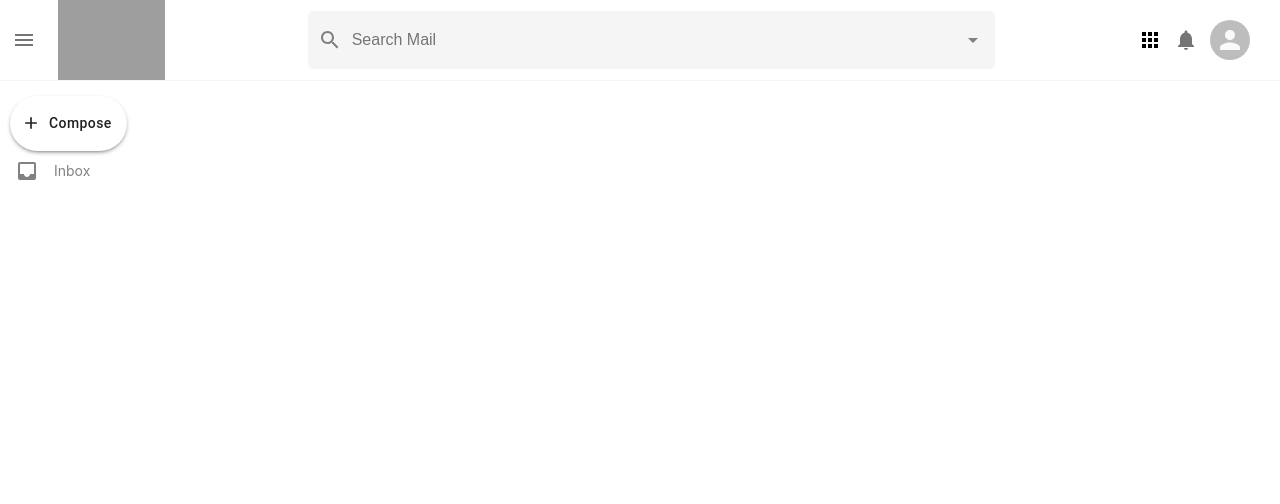
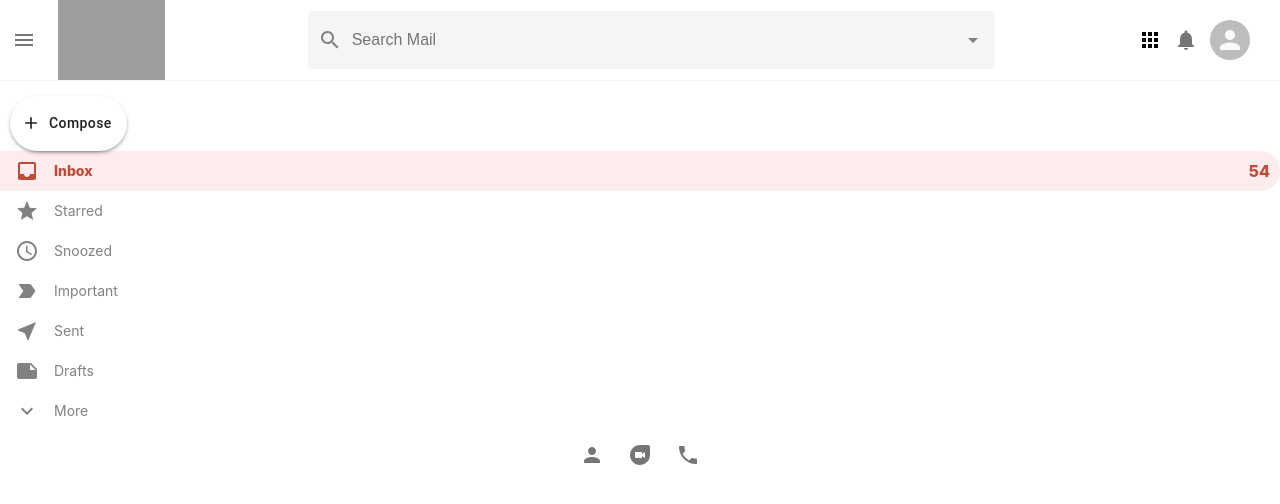
Before and after one commit to eslazyk10/gmail-clone-react, a React (Create React App) app: page / in a window 1280 px wide. Shown: the top 504 px of the page. Built offline with nearby package versions, Linux system fonts and the light colour scheme; grey boxes are pictures that could not be loaded.

Commit message:
imported remaining sidebar options and icon, created sidebar footer with icons

```diff
--- a/src/Sidebar.js
+++ b/src/Sidebar.js
@@ -1,8 +1,17 @@
-import { Button } from "@material-ui/core";
+import { Button, IconButton } from "@material-ui/core";
 import React from "react";
 import AddIcon from '@material-ui/icons/Add';
 import InboxIcon from '@material-ui/icons/Inbox';
 import SidebarOption from "./SidebarOption";
+import StarIcon from '@material-ui/icons/Star';
+import AccessTimeIcon from '@material-ui/icons/AccessTime';
+import LabelImportantIcon from '@material-ui/icons/LabelImportant';
+import NearMeIcon from '@material-ui/icons/NearMe';
+import NoteIcon from '@material-ui/icons/Note';
+import ExpandMoreIcon from '@material-ui/icons/ExpandMore';
+import PersonIcon from '@material-ui/icons/Person';
+import DuoIcon from '@material-ui/icons/Duo';
+import PhoneIcon from '@material-ui/icons/Phone';
 
 
 import "./css/Sidebar.css";
@@ -11,8 +20,27 @@
     return (
         <div className="sidebar">
             <Button startIcon={ <AddIcon fontSize="large" /> } className="sidebar__compose">Compose</Button>
-            <SidebarOption Icon={InboxIcon} title="Inbox" number={54} />
+            <SidebarOption Icon={ InboxIcon } title="Inbox" number={ 54 } selected={ true }/>
+            <SidebarOption Icon={ StarIcon } title="Starred" number={ 54 } />
+            <SidebarOption Icon={ AccessTimeIcon } title="Snoozed" number={ 54 } />
+            <SidebarOption Icon={ LabelImportantIcon } title="Important" number={ 54 } />
+            <SidebarOption Icon={ NearMeIcon } title="Sent" number={ 54 } />
+            <SidebarOption Icon={ NoteIcon } title="Drafts" number={ 54 } />
+            <SidebarOption Icon={ ExpandMoreIcon } title="More" number={ 54 } />
 
+            <div className="sidebar__footer">
+                <div className="sidebar__footerIcons">
+                    <IconButton>
+                        <PersonIcon />
+                    </IconButton>
+                    <IconButton>
+                        <DuoIcon />
+                    </IconButton>
+                    <IconButton>
+                        <PhoneIcon />
+                    </IconButton>
+                </div>
+            </div>
         </div>
     );
 }
--- a/src/SidebarOption.js
+++ b/src/SidebarOption.js
@@ -3,9 +3,9 @@
 
 import "./css/SidebarOption.css";
 
-export default function SidebarOption({ Icon, title, number }) {
+export default function SidebarOption({ Icon, title, number, selected }) {
     return (
-        <div className="sidebarOption">
+        <div className={ `sidebarOption ${selected && 'sidebarOption--active'}` }>
             <Icon />
             <h3>{ title }</h3>
             <p>{ number }</p>
--- a/src/css/Sidebar.css
+++ b/src/css/Sidebar.css
@@ -7,3 +7,8 @@
   border-radius: 30px !important;
   box-shadow: 0px 2px 5px -2px rgba(0, 0, 0, 0.75);
 }
+
+.sidebar__footer {
+  display: flex;
+  justify-content: center;
+}
--- a/src/css/SidebarOption.css
+++ b/src/css/SidebarOption.css
@@ -11,7 +11,10 @@
 
 .sidebarOption:hover,
 .sidebarOption:hover h3,
-.sidebarOption:hover p {
+.sidebarOption:hover p,
+.sidebarOption--active,
+.sidebarOption--active h3,
+.sidebarOption--active p {
   background-color: #fcecec;
   color: #c04b37;
   font-weight: 800 !important;
@@ -32,3 +35,11 @@
   display: none;
   font-weight: 300;
 }
+
+.sidebarOption--active p {
+  display: inline !important;
+}
+
+.sidebarOption:hover p {
+  display: inline;
+}
```
